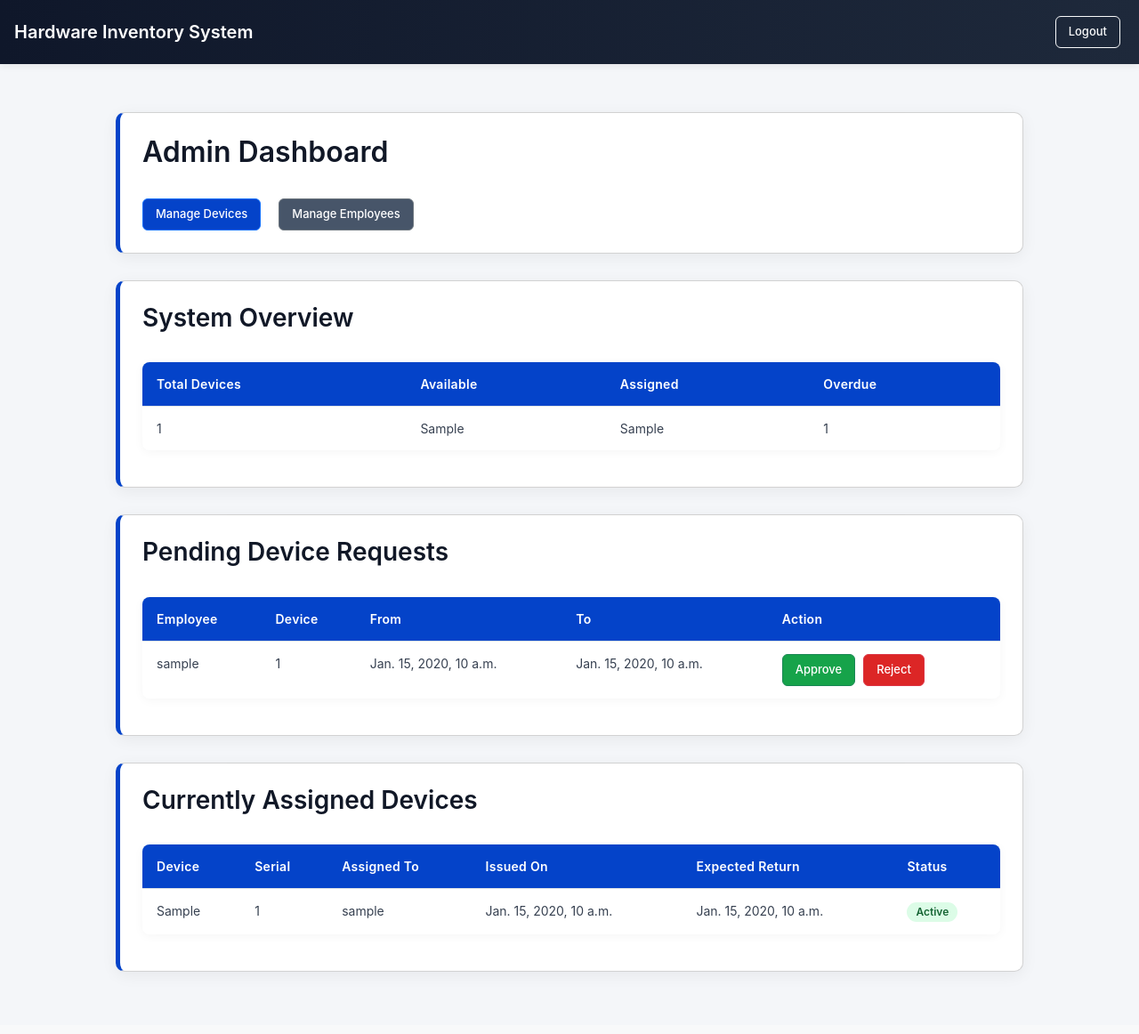
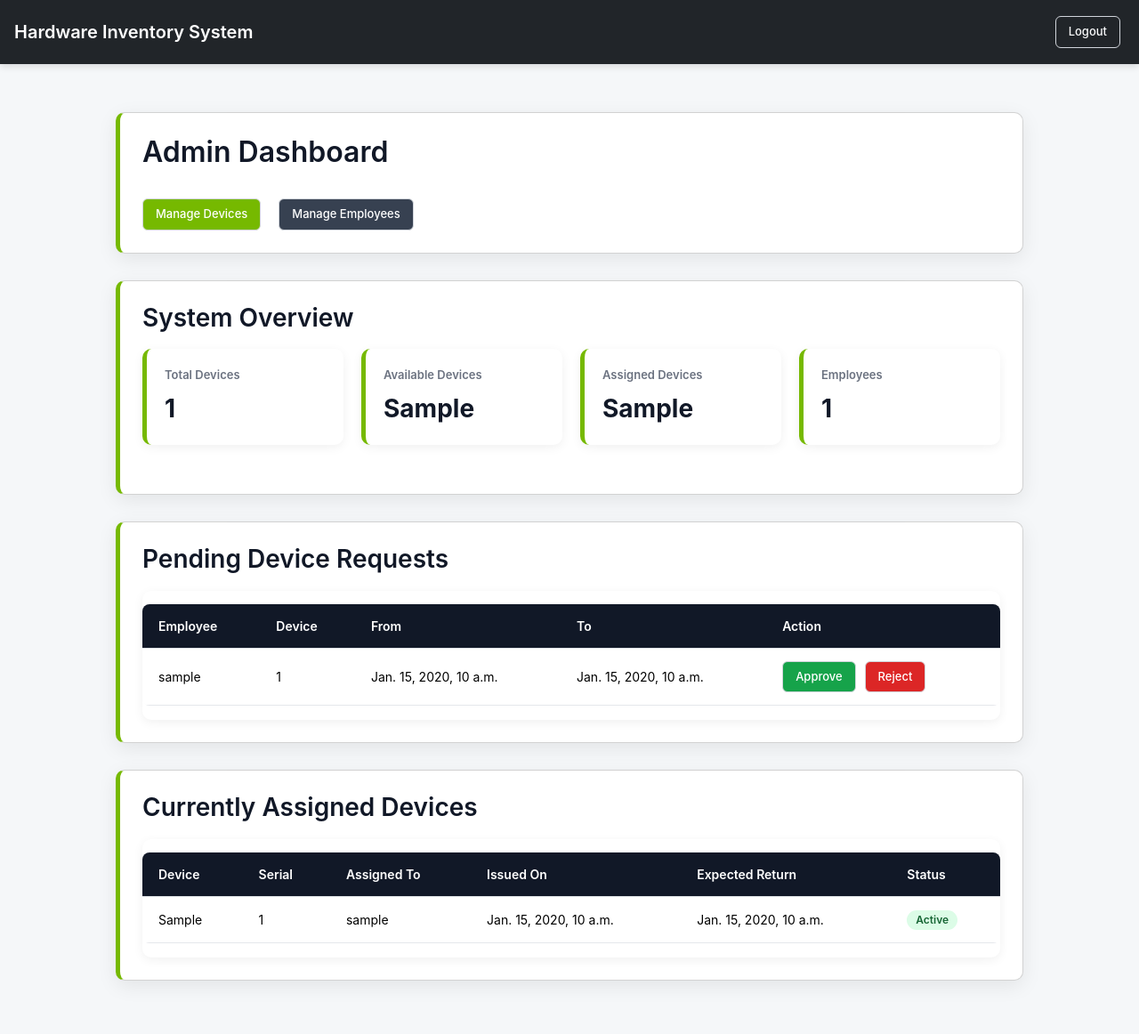
Before and after one commit to Kunal10messi/warehouse-management-system-, a Django app: template templates/adminpanel/dashboard.html in a window 1280 px wide. Shown: the whole page at 89% size. Before the commit the page ends 1094 px from the top, so only its background shows below. Run offline with Django 3.2, Linux system fonts and the light colour scheme; the template is opened without the code that fills it: most values are stand-ins (such as "Sample title", 1, 10 or a date in 2020).

Commit message:
improve dashboard UI, add stats cards, and standardize form styling

```diff
--- a/adminpanel/views.py
+++ b/adminpanel/views.py
@@ -19,6 +19,7 @@ def admin_dashboard(request):
     total_devices = Device.objects.count()
     available_devices = Device.objects.filter(status='AVAILABLE').count()
     assigned_devices = Device.objects.filter(status='ASSIGNED').count()
+    total_employees = User.objects.filter(role='EMPLOYEE').count()
 
     overdue_assignments = Assignment.objects.filter(
         actual_return_date__isnull=True,
@@ -36,6 +37,7 @@ def admin_dashboard(request):
         'assigned_devices': assigned_devices,
         'overdue_assignments': overdue_assignments,
         'active_assignments': active_assignments,
+        'total_employees': total_employees,
         "today": date.today()
     }
 
--- a/changes.txt
+++ b/changes.txt
@@ -1 +1,5 @@
 when i go to http://127.0.0.1:8000/allocations/request/ or any other url withoutout logging in, it throws and error. It should re-direct me to login page
+
+fix the tables
+
+limit
--- a/static/style.css
+++ b/static/style.css
@@ -1,7 +1,7 @@
 /* ===== Global Reset ===== */
 body {
     font-family: -apple-system, BlinkMacSystemFont, "Segoe UI", Roboto, sans-serif;
-    background-color: #f4f6f9;
+    background-color: #f5f7f9;
     margin: 0;
     padding: 0;
     color: #1f2937;
@@ -9,7 +9,7 @@ body {
 
 /* ===== Navbar ===== */
 .navbar {
-    background: linear-gradient(90deg, #0f172a, #1e293b);
+    background: #0b0f14;
     color: white;
     padding: 16px 30px;
     display: flex;
@@ -17,14 +17,18 @@ body {
     align-items: center;
     font-weight: 600;
     font-size: 18px;
-    box-shadow: 0 2px 8px rgba(0,0,0,0.08);
+    box-shadow: 0 2px 8px rgba(0,0,0,0.15);
 }
 
 .navbar a {
-    color: white;
+    color: #cbd5e1;
     text-decoration: none;
     margin-left: 20px;
     font-weight: 500;
+}
+
+.navbar a:hover {
+    color: #76B900;
 }
 
 /* ===== Page Container ===== */
@@ -38,8 +42,8 @@ body {
     padding: 25px;
     margin-bottom: 30px;
     border-radius: 10px;
-    box-shadow: 0 4px 18px rgba(0,0,0,0.06);
-    border-left: 5px solid #0443c9;
+    box-shadow: 0 6px 22px rgba(0,0,0,0.08);
+    border-left: 5px solid #76B900;
 }
 
 /* ===== Headings ===== */
@@ -51,47 +55,41 @@ h2, h3 {
 }
 
 /* ===== Tables ===== */
+
 .table {
     width: 100%;
-    border-collapse: separate;
-    border-spacing: 0;
+    border-collapse: collapse;
     margin-top: 15px;
-    background: rgb(255, 255, 255);
+    background: white;
     border-radius: 8px;
     overflow: hidden;
-    box-shadow: 0 2px 12px rgba(0,0,0,0.04);
+}
+
+.table th,
+.table td {
+    padding: 14px 18px;
+    text-align: left;
+    vertical-align: middle;
 }
 
 .table th {
-    background: #0443c9;
+    background: #111827;
     color: white;
-    padding: 14px 16px;
-    text-align: left;
     font-weight: 600;
     font-size: 14px;
-    letter-spacing: 0.3px;
 }
 
 .table td {
-    padding: 14px 16px;
     border-bottom: 1px solid #e5e7eb;
     font-size: 14px;
-    color: #374151;
 }
 
-
 .table tr:nth-child(even) {
-    background-color: #f8fafc;
+    background-color: #f9fafb;
 }
 
-
 .table tr:hover {
-    background-color: #e0e7ff;
-    transition: background-color 0.2s ease;
-}
-
-.table tr:last-child td {
-    border-bottom: none;
+    background-color: #f1f5f9;
 }
 
 /* ===== Buttons ===== */
@@ -101,20 +99,24 @@ h2, h3 {
     text-decoration: none;
     font-size: 13px;
     font-weight: 500;
-    display: inline-block;
+    display: inline-flex;
+    align-items: center;
+    justify-content: center;
     margin-right: 5px;
-    transition: 0.2s ease;
+    border: 1px solid #d1d5db;
 }
 
+/* Primary (NVIDIA accent) */
 .btn-primary {
-    background-color: #0443c9;
+    background-color: #76B900;
     color: white;
 }
 
 .btn-primary:hover {
-    background-color: #1d4ed8;
+    background-color: #5c9400;
 }
 
+/* Success */
 .btn-success {
     background-color: #16a34a;
     color: white;
@@ -124,6 +126,7 @@ h2, h3 {
     background-color: #15803d;
 }
 
+/* Danger */
 .btn-danger {
     background-color: #dc2626;
     color: white;
@@ -133,13 +136,14 @@ h2, h3 {
     background-color: #b91c1c;
 }
 
+/* Secondary */
 .btn-secondary {
-    background-color: #475569;
+    background-color: #374151;
     color: white;
 }
 
 .btn-secondary:hover {
-    background-color: #334155;
+    background-color: #1f2937;
 }
 
 /* ===== Status Badges ===== */
@@ -176,6 +180,80 @@ input, select {
 }
 
 input:focus, select:focus {
-    border-color: #0443c9;
+    border-color: #76B900;
     outline: none;
 }
+
+/* Form Labels */
+label {
+    font-weight: 600;
+    display: block;
+    margin-top: 8px;
+}
+
+/* ===== Soft Button Focus Border (Replace Blue Border) ===== */
+
+button,
+.btn {
+    border: 1px solid #d1d5db;
+}
+
+button:focus,
+.btn:focus,
+button:active,
+.btn:active {
+    outline: none;
+    border-color: #9ca3af;
+    box-shadow: none;
+}
+
+
+/* ===== Action Buttons in Tables ===== */
+
+.table td:last-child {
+    white-space: nowrap;
+}
+
+.table td:last-child .btn {
+    margin-right: 6px;
+}
+
+
+.table-wrapper {
+    background: white;
+    border-radius: 10px;
+    overflow: hidden;
+    box-shadow: 0 3px 12px rgba(0,0,0,0.06);
+}
+
+
+
+/* ===== Dashboard Stats ===== */
+
+.stats-grid {
+    display: grid;
+    grid-template-columns: repeat(auto-fit, minmax(220px, 1fr));
+    gap: 20px;
+    margin-bottom: 30px;
+}
+
+.stat-card {
+    background: white;
+    padding: 20px;
+    border-radius: 10px;
+    border-left: 5px solid #76B900;
+    box-shadow: 0 3px 12px rgba(0,0,0,0.06);
+}
+
+.stat-title {
+    font-size: 13px;
+    color: #6b7280;
+    font-weight: 600;
+    margin-bottom: 6px;
+}
+
+.stat-value {
+    font-size: 28px;
+    font-weight: 700;
+    color: #111827;
+}
--- a/templates/adminpanel/dashboard.html
+++ b/templates/adminpanel/dashboard.html
@@ -1,14 +1,11 @@
-{% extends 'base.html' %}
-{% block content %}
+{% extends 'base.html' %} {% block content %}
 
 <!-- ===== Admin Quick Actions ===== -->
 <div class="card">
   <h2>Admin Dashboard</h2>
 
-    <div style="display:flex; gap:15px; margin-top:15px;">
-        <a href="/admin-panel/devices/" class="btn btn-primary">
-            Manage Devices
-        </a>
+  <div style="display: flex; gap: 15px; margin-top: 15px">
+    <a href="/admin-panel/devices/" class="btn btn-primary"> Manage Devices </a>
 
     <a href="/admin-panel/users/" class="btn btn-secondary">
       Manage Employees
@@ -16,32 +13,38 @@
   </div>
 </div>
 
-
 <!-- ===== System Overview ===== -->
 <div class="card">
   <h3>System Overview</h3>
 
-    <table class="table">
-        <tr>
-            <th>Total Devices</th>
-            <th>Available</th>
-            <th>Assigned</th>
-            <th>Overdue</th>
-        </tr>
-        <tr>
-            <td>{{ total_devices }}</td>
-            <td>{{ available_devices }}</td>
-            <td>{{ assigned_devices }}</td>
-            <td>{{ overdue_assignments|length }}</td>
-        </tr>
-    </table>
+  <div class="stats-grid">
+    <div class="stat-card">
+      <div class="stat-title">Total Devices</div>
+      <div class="stat-value">{{ total_devices }}</div>
     </div>
 
+    <div class="stat-card">
+      <div class="stat-title">Available Devices</div>
+      <div class="stat-value">{{ available_devices }}</div>
+    </div>
+
+    <div class="stat-card">
+      <div class="stat-title">Assigned Devices</div>
+      <div class="stat-value">{{ assigned_devices }}</div>
+    </div>
+
+    <div class="stat-card">
+      <div class="stat-title">Employees</div>
+      <div class="stat-value">{{ total_employees }}</div>
+    </div>
+  </div>
+</div>
 
 <!-- ===== Pending Requests ===== -->
 <div class="card">
   <h3>Pending Device Requests</h3>
 
+  <div class="table-wrapper">
     <table class="table">
       <tr>
         <th>Employee</th>
@@ -73,12 +76,13 @@
       {% endfor %}
     </table>
   </div>
+</div>
 
 <!-- ===== Assigned Devices ===== -->
 <div class="card mt-4">
-
   <h3>Currently Assigned Devices</h3>
 
+  <div class="table-wrapper">
     <table class="table">
       <thead>
         <tr>
@@ -92,7 +96,9 @@
       </thead>
       <tbody>
         {% for assignment in active_assignments %}
-            <tr class="{% if assignment.expected_return_date < today %}table-danger{% endif %}">
+        <tr
+          class="{% if assignment.expected_return_date < today %}table-danger{% endif %}"
+        >
           <td>{{ assignment.device.device_type }}</td>
           <td>{{ assignment.device.serial_number }}</td>
           <td>{{ assignment.user.username }}</td>
@@ -113,7 +119,7 @@
         {% endfor %}
       </tbody>
     </table>
-
+  </div>
 </div>
 
 {% endblock %}
--- a/templates/adminpanel/manage_devices.html
+++ b/templates/adminpanel/manage_devices.html
@@ -7,8 +7,9 @@
     <a href="/admin-panel/devices/add/" class="btn btn-primary">+ Add Device</a>
 
     <br><br>
+    <div class="table-wrapper">
+    <table class="table">
 
-    <table class="table">
         <tr>
             <th>Serial Number</th>
             <th>Type</th>
@@ -40,6 +41,7 @@
         </tr>
         {% endfor %}
     </table>
+    </div>
 </div>
 
 {% endblock %}
--- a/templates/adminpanel/users.html
+++ b/templates/adminpanel/users.html
@@ -8,6 +8,7 @@
 
     <br><br>
 
+    <div class="table-wrapper">
     <table class="table">
         <tr>
             <th>Username</th>
@@ -31,6 +32,6 @@
         </tr>
         {% endfor %}
     </table>
-</div>
+    </div>
 
 {% endblock %}
--- a/templates/allocations/my_devices.html
+++ b/templates/allocations/my_devices.html
@@ -4,6 +4,7 @@
 <div class="card">
     <h2>My Assigned Devices</h2>
 
+    <div class="table-wrapper">
     <table class="table">
         <tr>
             <th>Serial</th>
@@ -29,6 +30,8 @@
         </tr>
         {% endfor %}
     </table>
+    </div>
+
 </div>
 
 {% endblock %}
```
Also changed, not shown: templates/adminpanel/add_device.html (+14 -22 lines), templates/adminpanel/add_employee.html (+19 -7 lines), templates/adminpanel/edit_device.html (+38 -11 lines), templates/adminpanel/user_detail.html (+16 -6 lines), templates/allocations/request_device.html (+34 -15 lines), templates/inventory/available_devices.html (+9 -2 lines). Lines whose indentation alone changed are shown as unchanged.
